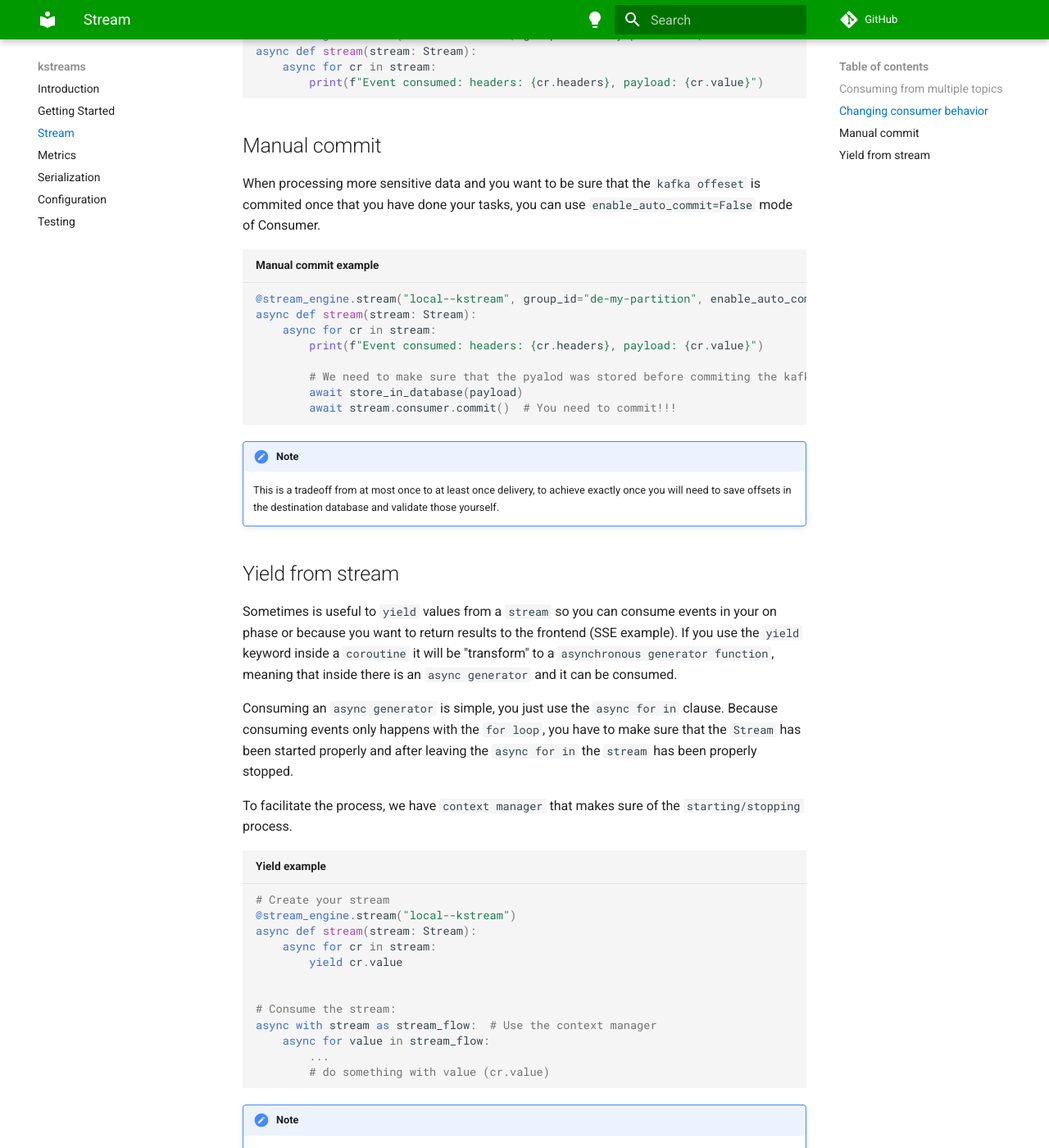
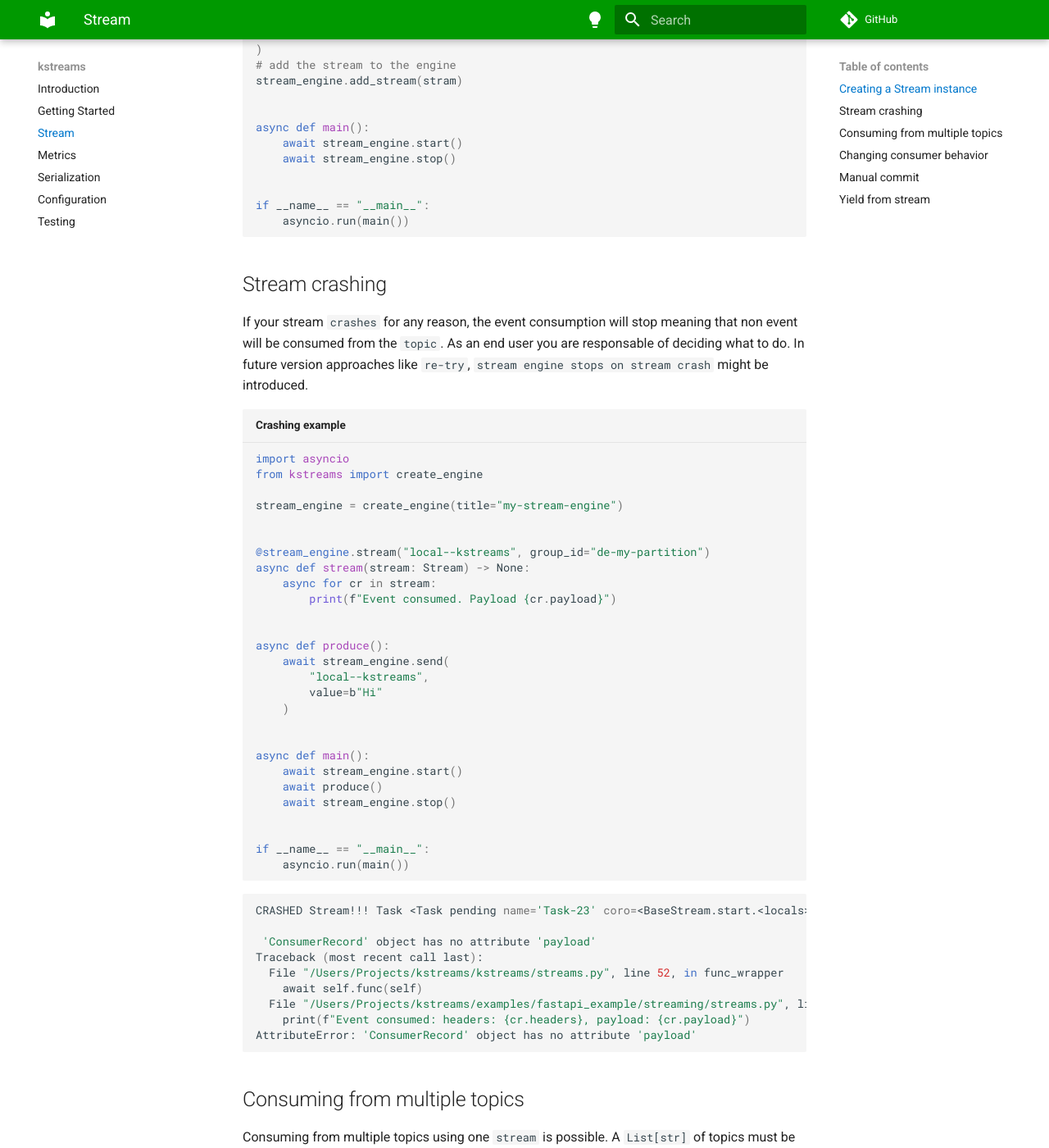
Before and after one commit to kpn/kstreams, an MkDocs documentation site: the page built from docs/stream.md, in a window 1280 px wide and 1400 px high, scrolled down 1353 px. Shown: the whole window at 82% size. Built offline with MkDocs 1.6.1 and Material for MkDocs 9.7.7, drawn with Linux system fonts in a browser that asks for light colours; comment, search, counter and statistics services are not loaded; some of the changed text lies outside the part shown.

Commit message:
feat: add streams instances without decorator (#28)
Co-authored-by: Marcos Schroh <marcos.schroh@kpn.com>

````diff
--- a/docs/stream.md
+++ b/docs/stream.md
@@ -10,7 +10,7 @@
 
 
 # here you can add any other AIOKafkaConsumer config, for example auto_offset_reset
-@stream_engine.stream("local--py-stream", group_id="de-my-partition")
+@stream_engine.stream("local--kstreams", group_id="de-my-partition")
 async def stream(stream: Stream) -> None:
     async for cr in stream:
         print(f"Event consumed: headers: {cr.headers}, payload: {cr.value}")
@@ -23,6 +23,95 @@
 
 if __name__ == "__main__":
     asyncio.run(main())
+```
+
+## Creating a Stream instance
+
+If for any reason you need to create `Streams` instances directly, you can do it without using the decorator `stream_engine.stream`.
+
+```python title="Stream instance"
+import asyncio
+from aiokafka import structs
+from kstreams import create_engine, Stream
+
+stream_engine = create_engine(title="my-stream-engine")
+
+
+class MyValueDeserializer:
+
+        async def deserialize(self, consumer_record: structs.ConsumerRecord, **kwargs):
+            return consumer_record.value.decode()
+
+
+async def stream(stream: Stream) -> None:
+    async for cr in stream:
+        print(f"Event consumed: headers: {cr.headers}, payload: {cr.value}")
+
+
+stream = Stream(
+    "local--kstreams",
+    name="my-stream"
+    func=stream,  # coroutine or async generator
+    value_deserializer=MyValueDeserializer(),
+)
+# add the stream to the engine
+stream_engine.add_stream(stram)
+
+
+async def main():
+    await stream_engine.start()
+    await stream_engine.stop()
+
+
+if __name__ == "__main__":
+    asyncio.run(main())
+```
+
+## Stream crashing
+
+If your stream `crashes` for any reason, the event consumption will stop meaning that non event will be consumed from the `topic`.
+As an end user you are responsable of deciding what to do. In future version approaches like `re-try`, `stream engine stops on stream crash` might be introduced.
+
+```python title="Crashing example"
+import asyncio
+from kstreams import create_engine
+
+stream_engine = create_engine(title="my-stream-engine")
+
+
+@stream_engine.stream("local--kstreams", group_id="de-my-partition")
+async def stream(stream: Stream) -> None:
+    async for cr in stream:
+        print(f"Event consumed. Payload {cr.payload}")
+
+
+async def produce():
+    await stream_engine.send(
+        "local--kstreams",
+        value=b"Hi"
+    )
+
+
+async def main():
+    await stream_engine.start()
+    await produce()
+    await stream_engine.stop()
+
+
+if __name__ == "__main__":
+    asyncio.run(main())
+```
+
+```bash
+CRASHED Stream!!! Task <Task pending name='Task-23' coro=<BaseStream.start.<locals>.func_wrapper() running at /Users/Projects/kstreams/kstreams/streams.py:55>>
+
+ 'ConsumerRecord' object has no attribute 'payload'
+Traceback (most recent call last):
+  File "/Users/Projects/kstreams/kstreams/streams.py", line 52, in func_wrapper
+    await self.func(self)
+  File "/Users/Projects/kstreams/examples/fastapi_example/streaming/streams.py", line 9, in stream
+    print(f"Event consumed: headers: {cr.headers}, payload: {cr.payload}")
+AttributeError: 'ConsumerRecord' object has no attribute 'payload'
 ```
 
 ## Consuming from multiple topics
````
Also changed, not shown: 8 other files.
